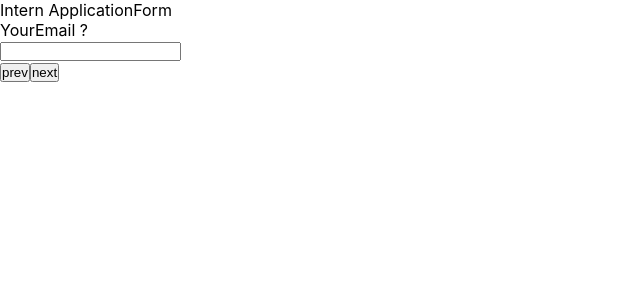
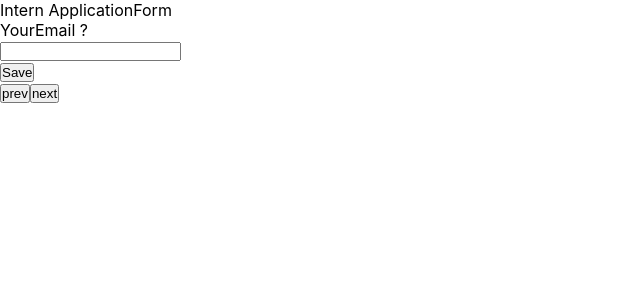
Before and after one commit to jyotirmoy-sinhababu/intern-application-form, a React (Create React App) app: page / in a window 1280 px wide. Shown: the top 300 px of the page, without its empty margins (0-640 px from the left). Built offline with nearby package versions, Linux system fonts and the light colour scheme.

Commit message:
re arrangement made, created new save button

```diff
--- a/src/component/display/Display.js
+++ b/src/component/display/Display.js
@@ -6,7 +6,6 @@ import { useState } from 'react';
 
 const Display = ({ data }) => {
   const [count, setCount] = useState(0);
-  const [inputData, setInputData] = useState({});
 
   const incrementCount = () => {
     setCount((prev) => prev + 1);
@@ -16,23 +15,14 @@ const Display = ({ data }) => {
     if (count != 0) setCount(count - 1);
   };
 
-  const handleChange = (e) => {
-    setInputData({ ...inputData, [e.target.name]: e.target.value });
-  };
-
-  console.log(inputData);
-
   return (
     <>
       <p>{data ? data[count]?.question_text : null}</p>
-      <InputField data={data} count={count} handleChange={handleChange} />
+      <InputField data={data} count={count} />
       <div>
         <button onClick={decrementCount}>prev</button>
-        {count > 9 ? (
-          <button>Save</button>
-        ) : (
-          <button onClick={incrementCount}>next</button>
-        )}
+
+        <button onClick={incrementCount}>next</button>
       </div>
     </>
   );
--- a/src/component/input/InputField.js
+++ b/src/component/input/InputField.js
@@ -1,65 +1,58 @@
 import React from 'react';
 
-const InputField = ({ data, count, handleChange }) => {
+import { useState } from 'react';
+
+const InputField = ({ data, count }) => {
+  const [inputData, setInputData] = useState('');
+
+  const handleChange = (e) => {
+    setInputData({ ...inputData, [e.target.name]: e.target.value });
+  };
+
+  const handleSubmit = (e) => {
+    e.preventDefault();
+  };
+
   if (data) {
-    if (data[count]?.question_type == 4) {
     return (
-        <>
-          <form>
+      <form
+        onSubmit={(e) => {
+          handleSubmit(e);
+        }}
+      >
+        {data[count].question_type == 4 ? (
           <input
-              onChange={(e) => {
-                handleChange(e);
-              }}
             type='text'
+            name={data[count].question_type}
             className='input-field'
-              name={data[count].question_text}
           />
-          </form>
-        </>
-      );
-    } else if (
-      data[count]?.question_type == 1 ||
-      data[count]?.question_type == 2 ||
-      data[count]?.question_type == 2
-    ) {
+        ) : data[count].question_type == 1 ||
+          data[count].question_type == 2 ||
+          data[count].question_type == 3 ? (
+          <div>
+            {data[count].choices.map((item) => {
               return (
-        <>
-          {data[count]?.choices?.map((item) => {
-            return (
-              <>
-                <form key={item.id}>
+                <div key={item.id}>
                   <input
-                    onChange={(e) => {
-                      handleChange(e);
-                    }}
                     type='checkbox'
-                    className='checkbox'
                     name={item.choice_text}
+                    className='input-checkbox'
                   />
-                  <label htmlFor={item.choice_text}>{item.choice_text}</label>
-                </form>
-              </>
+                  <label>{item.choice_text}</label>
+                </div>
               );
             })}
-        </>
+          </div>
+        ) : (data[count].question_type = 5) ? (
+          <input type='file' name={data[count].question_type} />
+        ) : (
+          <p>Loading...</p>
+        )}
+        <div>
+          <button type='submit'>Save</button>
+        </div>
+      </form>
     );
-    } else if (data[count]?.question_type == 5) {
-      return (
-        <>
-          <form>
-            <label for='myfile'>Select a file:</label>
-            <input
-              onChange={(e) => {
-                handleChange(e);
-              }}
-              type='file'
-              className='file-input'
-              name={data.choice_text}
-            />
-          </form>
-        </>
-      );
-    }
   }
 };
 
```
Lines whose indentation alone changed are shown as unchanged.
